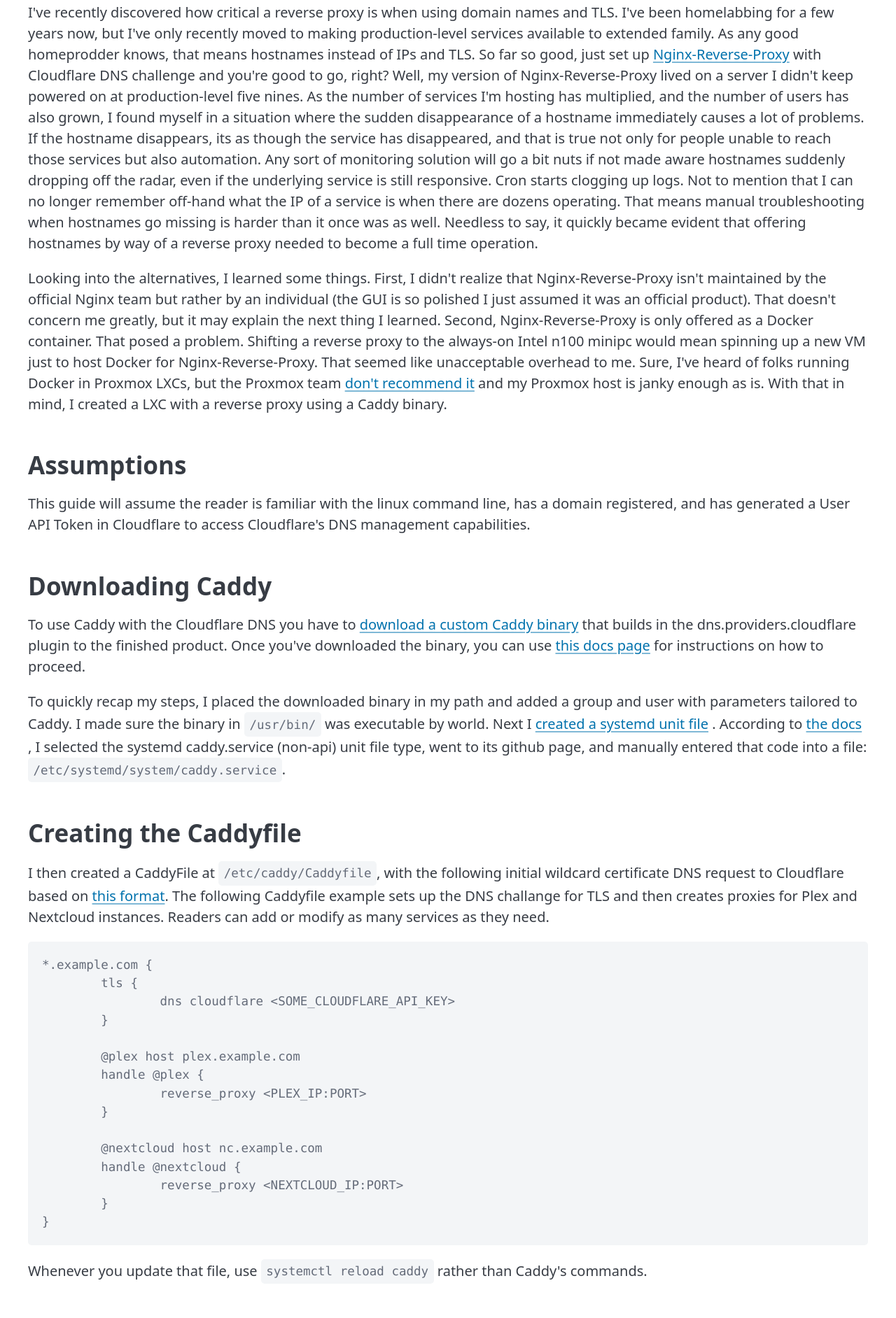
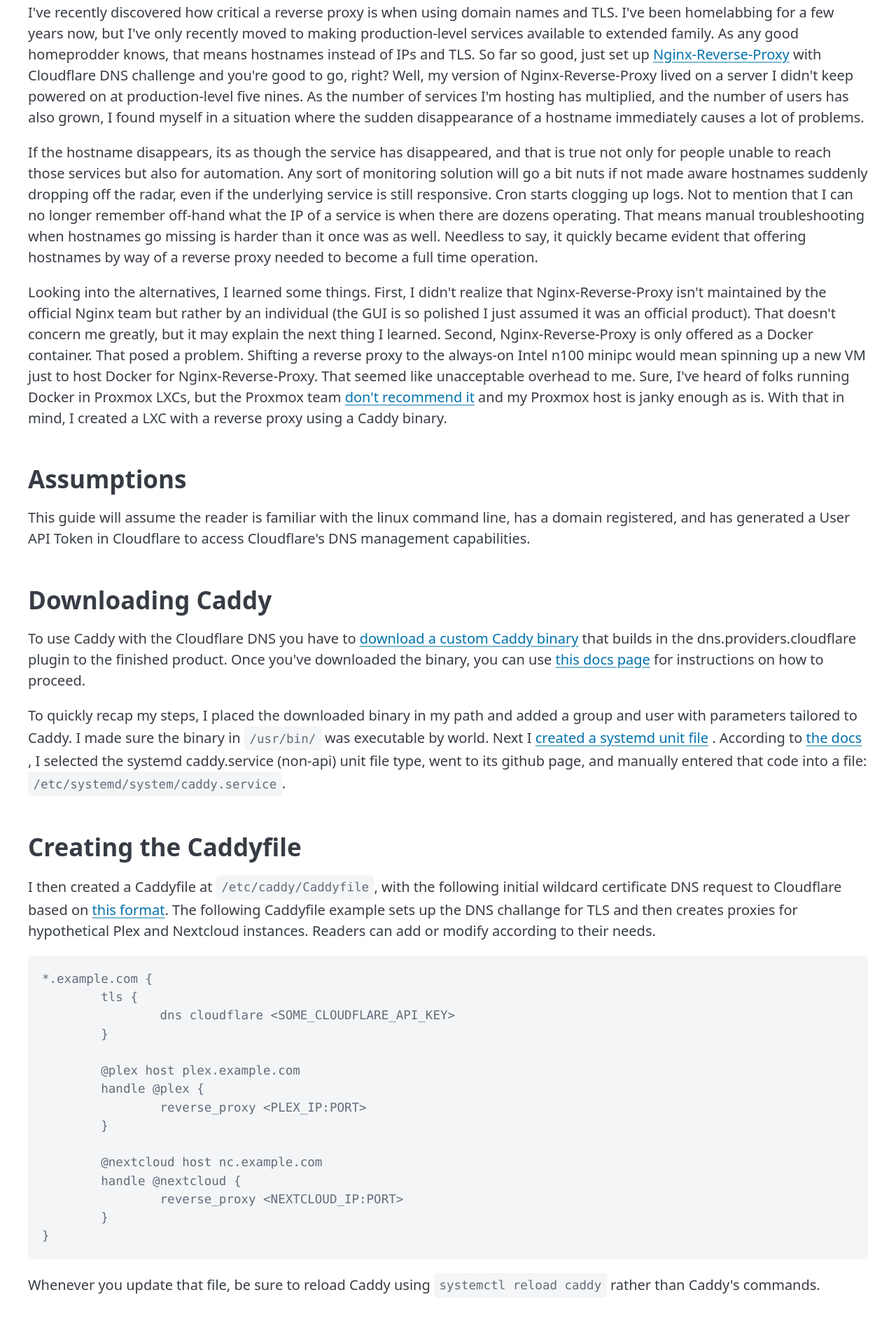
Before and after one commit to everydayrain/imagined_realities, an Eleventy site: page content/blog/caddy-rev-proxy.md in a window 1280 px wide. Shown: the part 766-2650 px from the top of the page at 70% size. Built offline with nearby package versions, Linux system fonts and the light colour scheme; Eleventy itself is replaced by a stand-in of ours; some packages are replaced by stand-ins of ours; code samples lack their colours; files that its build step writes are made by us from their sources; what @zachleat/heading-anchors, zod-validation-error would draw is missing.

Commit message:
edits to caddy post

````diff
--- a/content/blog/caddy-rev-proxy.md
+++ b/content/blog/caddy-rev-proxy.md
@@ -6,32 +6,36 @@
   - DNS
   - homeprod
 ---
-Installing and configuring a {% linkprimary "Caddy", "https://caddyserver.com/" %} webserver from a binary with a Caddyfile for a reverse-proxy was a little more involved than I expected.  This post clarifies a single stage of this process by illustrating how to configure a Caddyfile with an example for a reverse-proxy and TLS.  This post won't cover building a Proxmox LXC container, obtaining an User API key from Cloudflare, or installing the Caddy custom binary.
 
+Installing and configuring a {% linkprimary "Caddy", "https://caddyserver.com/" %} webserver from a binary with a Caddyfile for a reverse-proxy was a little more involved than I expected. This post clarifies a single stage of this process by illustrating how to configure a Caddyfile with an example for a reverse-proxy and TLS. This post won't cover building a Proxmox LXC container, obtaining an User API key from Cloudflare, or installing the Caddy custom binary.
 
 ## Overview in Brief
+
 - {% linkprimary "Downloading Caddy", "https://christopherbauer.org/blog/caddy-rev-proxy/#downloading-and-configuring-caddy" %}
 - {% linkprimary "Creating the Caddyfile", "https://christopherbauer.org/blog/caddy-rev-proxy/#creating-the-caddyfile" %}
 
+## Hostname Provisioning is Homeprod
 
-## Hostname Provisioning is Homeprod
-I've recently discovered how critical a reverse proxy is when using domain names and TLS.  I've been homelabbing for a few years now, but I've only recently moved to making production-level services available to extended family.  As any good homeprodder knows, that means hostnames instead of IPs and TLS. So far so good, just set up {% linkprimary "Nginx-Reverse-Proxy", "https://nginxproxymanager.com/" %} with Cloudflare DNS challenge and you're good to go, right?  Well, my version of Nginx-Reverse-Proxy lived on a server I didn't keep powered on at production-level five nines.  As the number of services I'm hosting has multiplied, and the number of users has also grown, I found myself in a situation where the sudden disappearance of a hostname immediately causes a lot of problems. If the hostname disappears, its as though the service has disappeared, and that is true not only for people unable to reach those services but also automation.  Any sort of monitoring solution will go a bit nuts if not made aware hostnames suddenly dropping off the radar, even if the underlying service is still responsive.  Cron starts clogging up logs.  Not to mention that I can no longer remember off-hand what the IP of a service is when there are dozens operating.  That means manual troubleshooting when hostnames go missing is harder than it once was as well.  Needless to say, it quickly became evident that offering hostnames by way of a reverse proxy needed to become a full time operation.
+I've recently discovered how critical a reverse proxy is when using domain names and TLS. I've been homelabbing for a few years now, but I've only recently moved to making production-level services available to extended family. As any good homeprodder knows, that means hostnames instead of IPs and TLS. So far so good, just set up {% linkprimary "Nginx-Reverse-Proxy", "https://nginxproxymanager.com/" %} with Cloudflare DNS challenge and you're good to go, right? Well, my version of Nginx-Reverse-Proxy lived on a server I didn't keep powered on at production-level five nines. As the number of services I'm hosting has multiplied, and the number of users has also grown, I found myself in a situation where the sudden disappearance of a hostname immediately causes a lot of problems.
 
-Looking into the alternatives, I learned some things.  First, I didn't realize that Nginx-Reverse-Proxy isn't maintained by the official Nginx team but rather by an individual (the GUI is so polished I just assumed it was an official product).  That doesn't concern me greatly, but it may explain the next thing I learned.  Second, Nginx-Reverse-Proxy is only offered as a Docker container.  That posed a problem.  Shifting a reverse proxy to the always-on Intel n100 minipc would mean spinning up a new VM just to host Docker for Nginx-Reverse-Proxy.  That seemed like unacceptable overhead to me.  Sure, I've heard of folks running Docker in Proxmox LXCs, but the Proxmox team {% linkprimary "don't recommend it", "https://pve.proxmox.com/wiki/Linux_Container" %} and my Proxmox host is janky enough as is.  With that in mind, I created a LXC with a reverse proxy using a Caddy binary.
+If the hostname disappears, its as though the service has disappeared, and that is true not only for people unable to reach those services but also for automation. Any sort of monitoring solution will go a bit nuts if not made aware hostnames suddenly dropping off the radar, even if the underlying service is still responsive. Cron starts clogging up logs. Not to mention that I can no longer remember off-hand what the IP of a service is when there are dozens operating. That means manual troubleshooting when hostnames go missing is harder than it once was as well. Needless to say, it quickly became evident that offering hostnames by way of a reverse proxy needed to become a full time operation.
 
+Looking into the alternatives, I learned some things. First, I didn't realize that Nginx-Reverse-Proxy isn't maintained by the official Nginx team but rather by an individual (the GUI is so polished I just assumed it was an official product). That doesn't concern me greatly, but it may explain the next thing I learned. Second, Nginx-Reverse-Proxy is only offered as a Docker container. That posed a problem. Shifting a reverse proxy to the always-on Intel n100 minipc would mean spinning up a new VM just to host Docker for Nginx-Reverse-Proxy. That seemed like unacceptable overhead to me. Sure, I've heard of folks running Docker in Proxmox LXCs, but the Proxmox team {% linkprimary "don't recommend it", "https://pve.proxmox.com/wiki/Linux_Container" %} and my Proxmox host is janky enough as is. With that in mind, I created a LXC with a reverse proxy using a Caddy binary.
 
 ## Assumptions
+
 This guide will assume the reader is familiar with the linux command line, has a domain registered, and has generated a User API Token in Cloudflare to access Cloudflare's DNS management capabilities.
 
+## Downloading Caddy
 
-## Downloading Caddy
 To use Caddy with the Cloudflare DNS you have to {% linkprimary "download a custom Caddy binary", "https://caddyserver.com/download" %} that builds in the dns.providers.cloudflare plugin to the finished product. Once you've downloaded the binary, you can use {% linkprimary "this docs page", "https://caddyserver.com/docs/running#manual-installation" %} for instructions on how to proceed.
 
-To quickly recap my steps, I placed the downloaded binary in my path and added a group and user with parameters tailored to Caddy. I made sure the binary in `/usr/bin/` was executable by world.  Next I {% linkprimary "created a systemd unit file", "https://github.com/caddyserver/dist/blob/master/init/caddy.service" %}.  According to {% linkprimary "the docs", "https://caddyserver.com/docs/running#manual-installation" %} , I selected the systemd caddy.service (non-api) unit file type, went to its github page, and manually entered that code into a file:`/etc/systemd/system/caddy.service`.
-
+To quickly recap my steps, I placed the downloaded binary in my path and added a group and user with parameters tailored to Caddy. I made sure the binary in `/usr/bin/` was executable by world. Next I {% linkprimary "created a systemd unit file", "https://github.com/caddyserver/dist/blob/master/init/caddy.service" %}. According to {% linkprimary "the docs", "https://caddyserver.com/docs/running#manual-installation" %} , I selected the systemd caddy.service (non-api) unit file type, went to its github page, and manually entered that code into a file:`/etc/systemd/system/caddy.service`.
 
 ## Creating the Caddyfile
-I then created a CaddyFile at `/etc/caddy/Caddyfile`, with the following initial wildcard certificate DNS request to Cloudflare based on [this format](https://caddyserver.com/docs/caddyfile/patterns#wildcard-certificates).  The following Caddyfile example sets up the DNS challange for TLS and then creates proxies for Plex and Nextcloud instances.  Readers can add or modify as many services as they need.
+
+I then created a Caddyfile at `/etc/caddy/Caddyfile`, with the following initial wildcard certificate DNS request to Cloudflare based on [this format](https://caddyserver.com/docs/caddyfile/patterns#wildcard-certificates). The following Caddyfile example sets up the DNS challange for TLS and then creates proxies for hypothetical Plex and Nextcloud instances. Readers can add or modify according to their needs.
+
 ```shell
 *.example.com {
         tls {
@@ -50,8 +54,8 @@
 }
 ```
 
-Whenever you update that file, use `systemctl reload caddy` rather than Caddy's commands.
-
+Whenever you update that file, be sure to reload Caddy using `systemctl reload caddy` rather than Caddy's commands.
 
 ## Conclusion
-I spent a few more minutes than I would have liked trying to sort out the Caddyfile's particulars.  They weren't hard to get right, but they weren't immediately apparent either.  Hope this saves you a few minutes somewhere down the line.  Should you want to connect, feel free reach out on {% linkprimary "Mastodon", "https://infosec.exchange/@anthro_packets" %}.
+
+I spent a few more minutes than I would have liked trying to sort out the Caddyfile's particulars. They weren't hard to get right, but they weren't immediately apparent either. Hope this saves you a few minutes somewhere down the line. Should you want to connect, feel free reach out on {% linkprimary "Mastodon", "https://infosec.exchange/@anthro_packets" %}.
````
